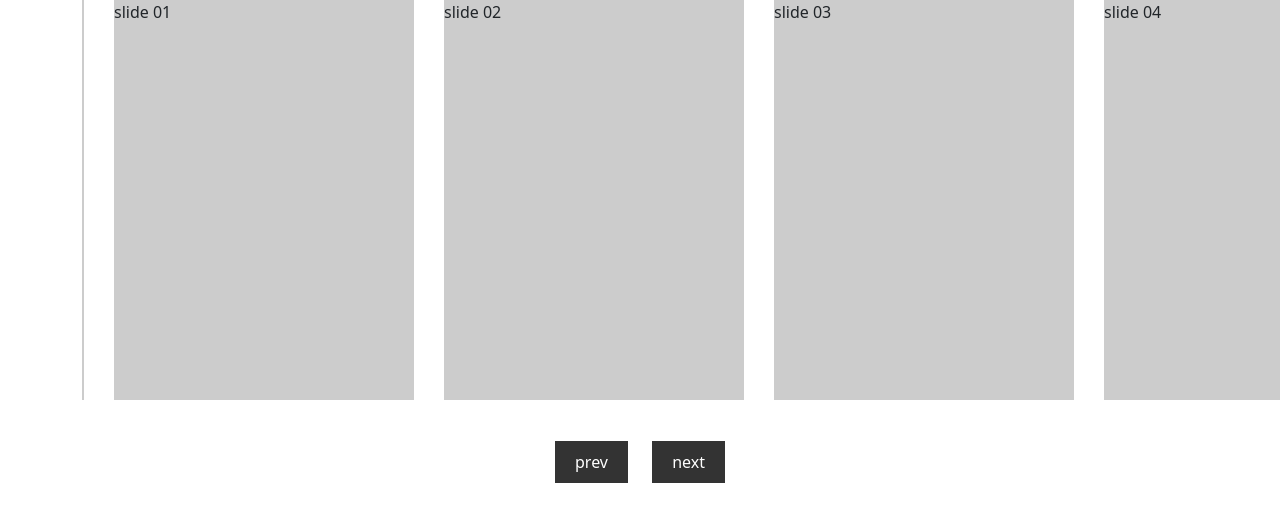
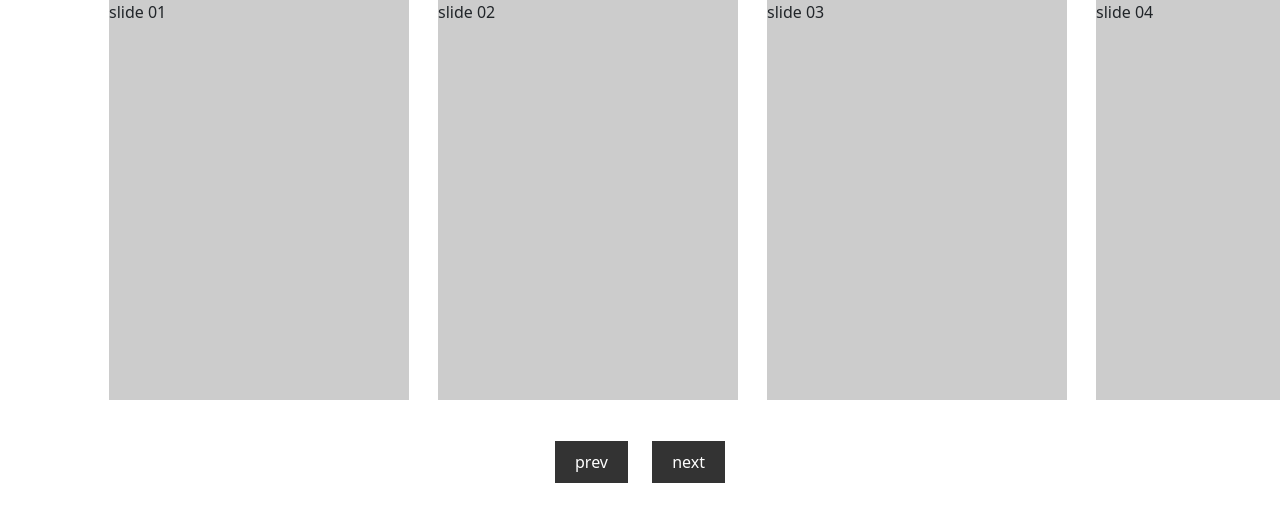
Before and after one commit to Sangyong-Jeon/ReviewStage, a Django app: page /performance/home/ in a window 1280 px wide. Shown: the part 56-578 px from the top of the page. Run offline with Django 4.2, Linux system fonts and the light colour scheme; parts of the project's set-up code (start-up, migrations or seed data) failed here and were passed over.

Commit message:
fix: 이미지 화면 처리
- 마지막 포스터가 아주 조금 짤려서 첫 화면에 나오는 것 때문에 조정

```diff
--- a/reviewstage/static/css/reviewstage.css
+++ b/reviewstage/static/css/reviewstage.css
@@ -32,8 +32,8 @@ li {
     float: left;
 }
 
-.slides li:not(:last-child) {
-    margin-right: 30px;
+.slides li {
+    margin-right: 29px;
 }
 
 .controls {
```
